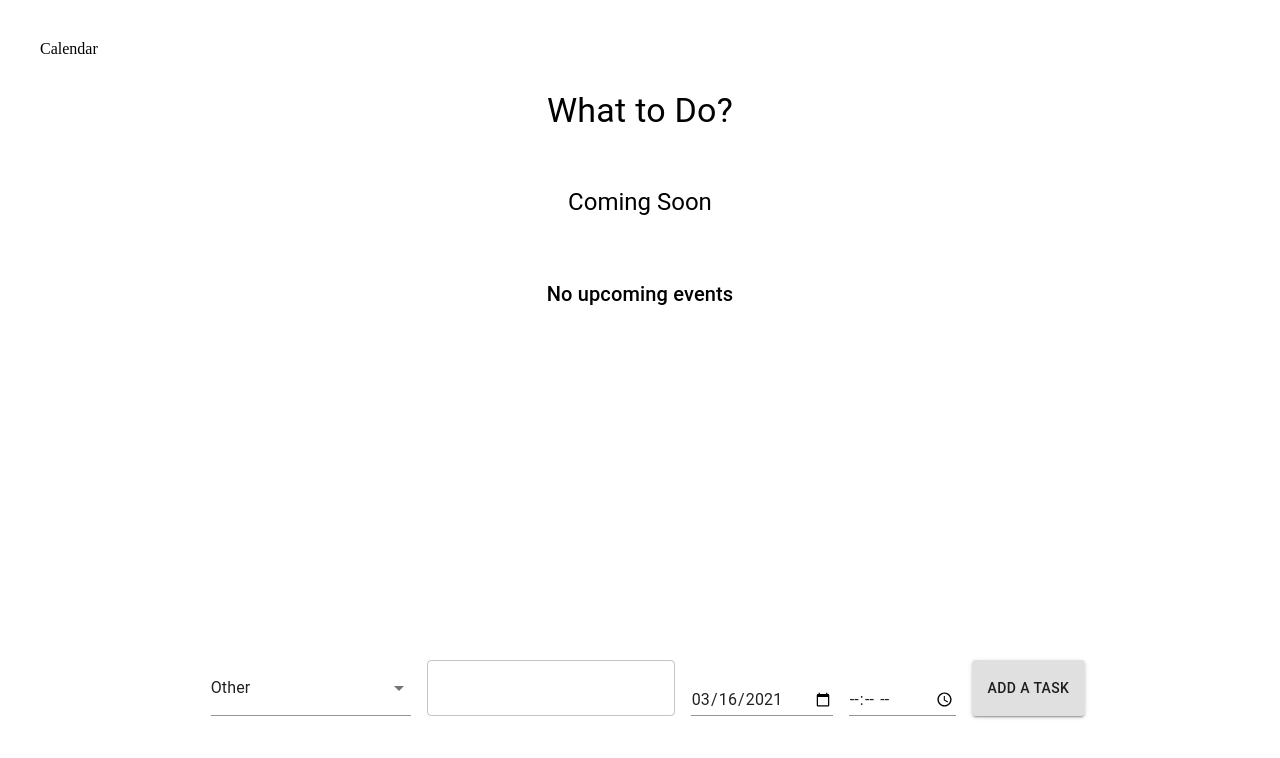
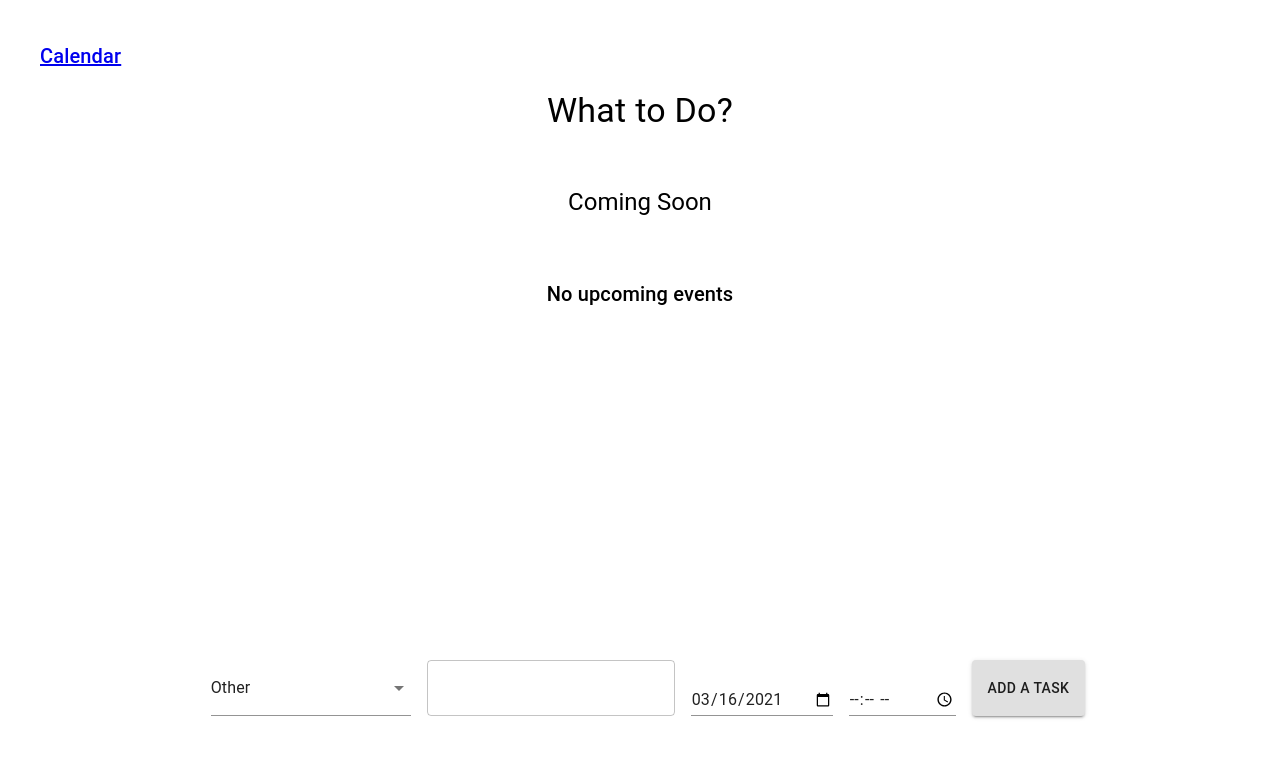
Before and after one commit to k-westbrook/what-to-do, a React (Create React App) app: page / in a window 1280 px wide. Shown: the top 758 px of the page. Built offline with nearby package versions, Linux system fonts and the light colour scheme.

Commit message:
update routes and calendar

```diff
--- a/src/components/Calendar.tsx
+++ b/src/components/Calendar.tsx
@@ -1,4 +1,5 @@
 import { Button, TextField, Typography } from '@material-ui/core';
+import { Link } from 'react-router-dom';
 import React, { FunctionComponent, Children } from 'react';
 import { Calendar, momentLocalizer } from 'react-big-calendar';
 import moment from 'moment';
@@ -56,11 +57,20 @@ const ColoredDateCellWrapper = ({ children, value }: any) =>
 const CalendarComponent: FunctionComponent<{ todoList: any }> = (
   props: any
 ) => {
-  const { todoList } = props;
+  //todo: replace this with a fetch to backend
+  const { location } = props;
+  const { todoList } = location.state;
   const all = transformDates(todoList);
   const todayDate = new Date();
   return (
     <div>
+      <DivWrapper padding="0" height="50px">
+        <TextWrapper textAlign="left">
+          <Link to="/">
+            <Typography variant="h6">Dashboard</Typography>
+          </Link>
+        </TextWrapper>
+      </DivWrapper>
       <DivWrapper>
         <TextWrapper>
           <Typography variant="h4">Calendar</Typography>
--- a/src/components/Dashboard.tsx
+++ b/src/components/Dashboard.tsx
@@ -1,5 +1,6 @@
 import { Button, TextField, Typography } from '@material-ui/core';
 import React, { useState, FunctionComponent } from 'react';
+import { Link } from 'react-router-dom';
 import CalendarComponent from './Calendar';
 import ComingSoon from './ComingSoon';
 import Form, { Todo } from './Form';
@@ -17,10 +18,15 @@ const Dashboard: FunctionComponent = () => {
     const newList = [...todoList, todo];
     setList(newList);
   };
+  //replace the Link with just to="/calendar" once backend is set up
   return (
     <div>
       <DivWrapper padding="0" height="50px">
-        <TextWrapper textAlign="left">Calendar</TextWrapper>
+        <TextWrapper textAlign="left">
+          <Link to={{ pathname: '/calendar', state: { todoList } }}>
+            <Typography variant="h6">Calendar</Typography>
+          </Link>
+        </TextWrapper>
       </DivWrapper>
       <DivWrapper height="10vh" padding="0">
         <TextWrapper>
@@ -39,9 +45,6 @@ const Dashboard: FunctionComponent = () => {
       <DivWrapper>
         <Form addTodo={addTodo} />
       </DivWrapper>
-      {/* <DivWrapper>
-        <CalendarComponent todoList={todoList} />
-      </DivWrapper> */}
     </div>
   );
 };
--- a/src/components/Routes.tsx
+++ b/src/components/Routes.tsx
@@ -1,11 +1,13 @@
 import React from 'react';
 import { BrowserRouter as Router, Switch, Route, Link } from 'react-router-dom';
+import CalendarComponent from './Calendar';
 import Dashboard from './Dashboard';
 
 export default function Routes() {
   return (
     <Router>
       <Switch>
+        <Route path="/calendar" component={CalendarComponent} />
         <Route component={Dashboard} />
       </Switch>
     </Router>
```
